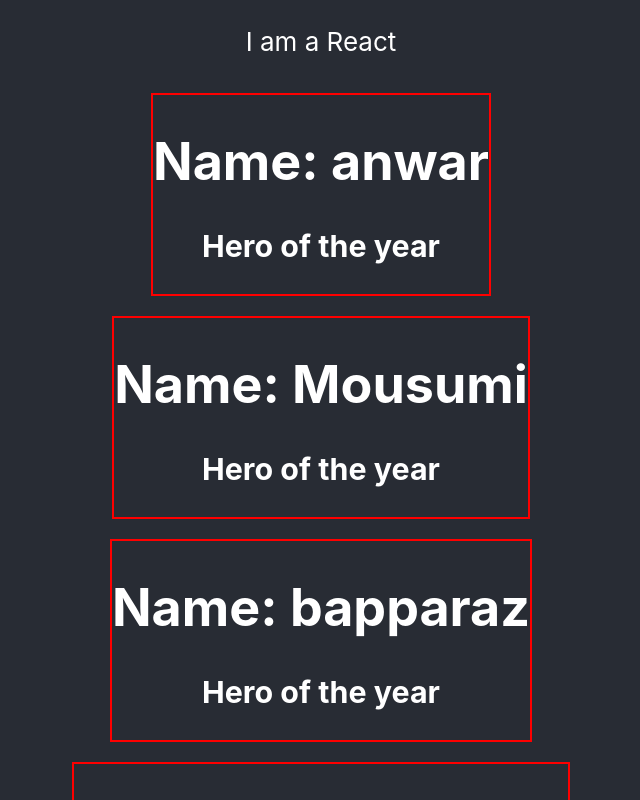
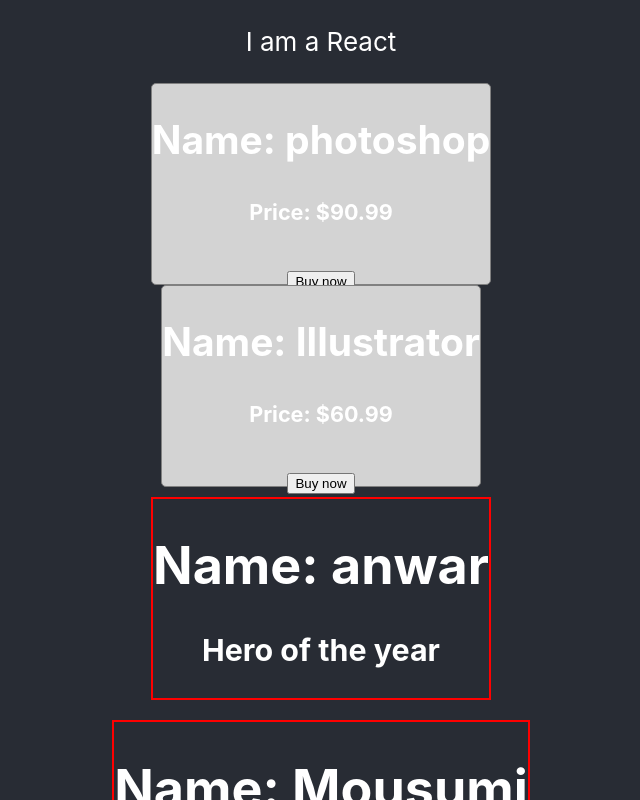
Before and after one commit to shah-jalal1/react-core-concept, a React (Create React App) app: page / in a window 1280 px wide. Shown: the top 800 px of the page, without its empty margins (319-959 px from the left). Built offline with nearby package versions, Linux system fonts and the light colour scheme.

Commit message:
did some work

```diff
--- a/src/App.js
+++ b/src/App.js
@@ -5,10 +5,20 @@
 
 function App() {
   const nayoks = ['anwar', 'apurbo', 'alomgir', 'salman shah']
+  const products = [
+    { name: 'photoshop', price: '$90.99' },
+    { name: 'Illustrator', price: '$60.99' },
+    { name: 'PDF Reader', price: '$6.99' }
+  ]
   return (
     <div className="App">
       <header className="App-header">
         <p>I am a React</p>
+
+        {/* <Product name={products[0].name} price={products[0].price}></Product> */}
+        <Product product={products[0]}></Product>
+        <Product product={products[1]}></Product>
+
         <Person name={nayoks[0]}></Person>
         <Person name="Mousumi"></Person>
         <Person name="bapparaz"></Person>
@@ -17,7 +27,31 @@
     </div>
   );
 }
-function Person(props){
+
+function Product(props) {
+  const productStyle = {
+    border: '1px solid gray',
+    borderRadius: '5px',
+    backgroundColor: 'lightgray',
+    height: '200px',
+    widht: '200px',
+    float: 'left'
+  }
+  // destructure
+  const {name, price} = props.product;
+  return (
+    <div style={productStyle}>
+      {/* <h2>Name: {props.name}</h2> */}
+      {/* <h2>Name: {props.product.name}</h2> */}
+      <h2>Name: {name}</h2>
+      {/* <h5>Price: {props.price}</h5> */}
+      <h5>Price: {price}</h5>
+      <button>Buy now</button>
+    </div>
+  )
+}
+
+function Person(props) {
   console.log(props);
   return (
     // Multiple compoonent
```
Lines whose indentation alone changed are shown as unchanged.
